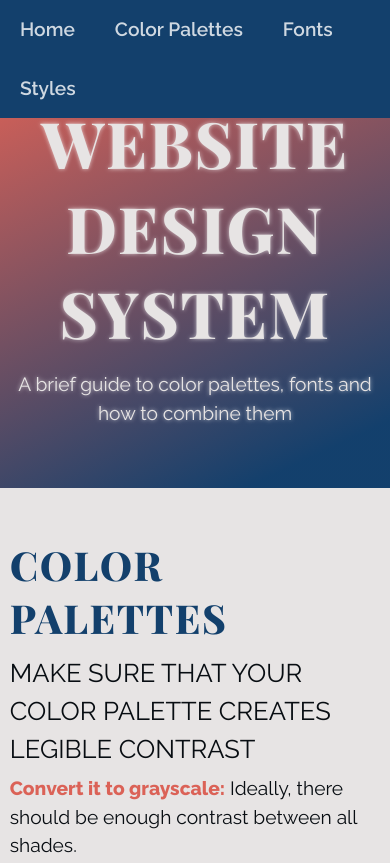
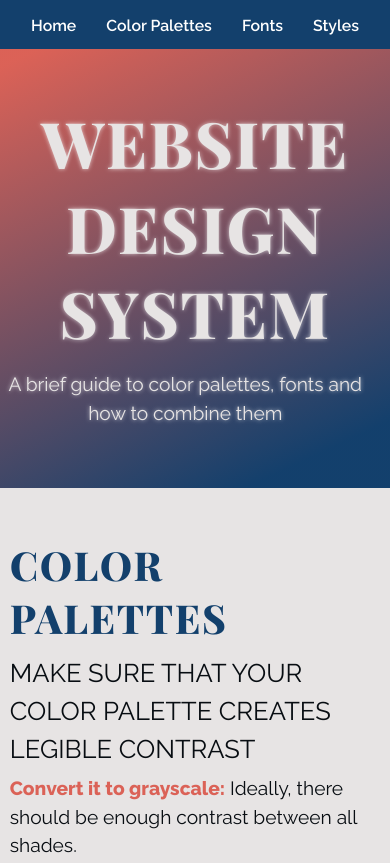
Before and after one commit to elifaltundag/website-design-system, a plain HTML site: page index.html in a window 390 px wide. Shown: the top 863 px of the page. Drawn offline with nearby package versions, Linux system fonts and the light colour scheme; a web font is replaced by a local one.

Commit message:
fix nav bar: sticky and mobile friendly (media query)

```diff
--- a/index.html
+++ b/index.html
@@ -17,7 +17,7 @@
 <body>
 
     <!-- HEADER -->
-    <header id="banner">
+    <header >
         <nav class="main-nav">
             <ul>
                 <li><a href="#banner">Home</a></li>
@@ -26,8 +26,10 @@
                 <li><a href="#styles">Styles</a></li>
             </ul>
         </nav>
-        <h1>website design system</h1>
-        <p>A brief guide to color palettes, fonts and how to combine them</p>
+        <div id="banner">
+            <h1>website design system</h1>
+            <p>A brief guide to color palettes, fonts and how to combine them</p>
+        </div>
     </header>
 
 
--- a/style.css
+++ b/style.css
@@ -36,6 +36,8 @@
     box-sizing: border-box;
     margin: 0;
     padding: 0;
+
+    z-index: 0;
 }
 
 
@@ -94,9 +96,16 @@ p, li {
 }
 
 nav ul {
+    width: 100%;
+    margin: 0 auto;
     display: inline-flex;
     flex-direction: row;
     flex-wrap: wrap;
+
+    justify-content: center;
+
+    /* border: var(--ref-border); */
+
 }
 
 nav li {
@@ -109,14 +118,11 @@ li a {
 
     color: hsl(0, 0%, 100%);
 
-    opacity: 0.8;
-
     font-weight: 600;
     text-decoration: none;
 }
 
 li a:hover {
-    opacity: 1;
     font-weight: 900;
     cursor: pointer;
 }
@@ -207,8 +213,9 @@ h2::before{
 .main-nav {
     width: 100%;
     background-color: var(--clr-base);
-
+    margin: 0 auto;
     position: fixed;
+    z-index: 1;
 }
 .main-container {
     width: 95%;
@@ -266,7 +273,9 @@ h2::before{
     padding-bottom: 60px;
     margin-bottom: 30px;
 
-    z-index: 20;
+    position: relative;
+    top: 30px;
+    /* z-index: 20; */
 }
 
 #banner h1, #banner p {
@@ -353,7 +362,6 @@ h2::before{
     text-decoration: none;
     text-transform: capitalize;
     background-color: var(--clr-base);
-    opacity: 0.8;
     color: var(--clr-light);
     font-weight: 600;
 
@@ -366,7 +374,6 @@ h2::before{
     color: hsl(0, 0%, 100%);
     background-color: var(--clr-accent);
     border: 3px solid var(--clr-accent);
-    opacity: .8;
     cursor: pointer;
 }
 
@@ -561,3 +568,22 @@ h2::before{
     font-family: "Noto Sans Display";
     font-size: 1.1rem;
 }
+
+
+@media screen and (max-width: 500px) {
+    .main-nav li {
+        margin: 10px 0;
+    }
+    .main-nav a {
+        font-size: .99rem;
+        /* border: var(--ref-border); */
+    }
+
+    #banner {
+        top: 0;
+    }
+
+    #banner p {
+        width: 95%;
+    }
+}
```
